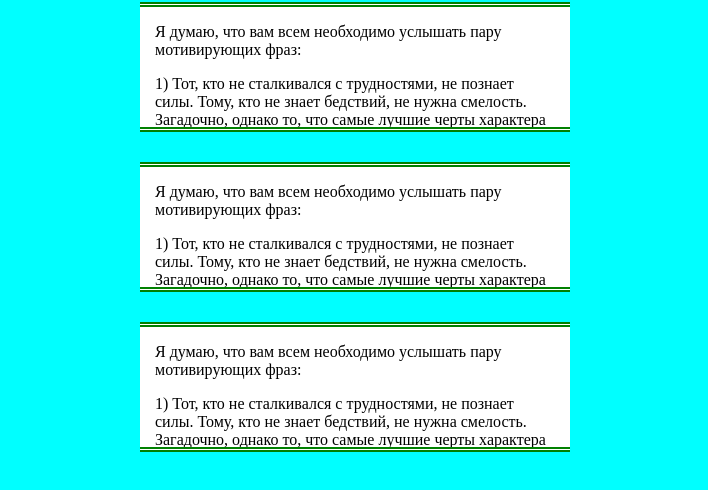
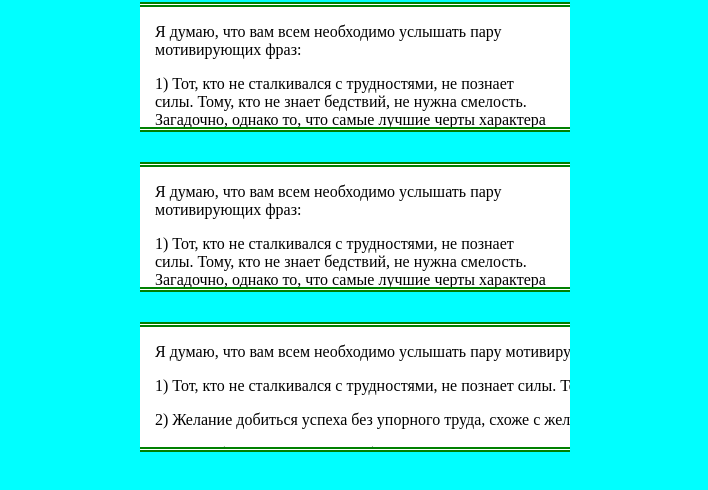
Before and after one commit to Delekus/overflow-test, a plain HTML site: page index.html in a window 1280 px wide. Shown: the part 78-568 px from the top of the page, without its empty margins (285-993 px from the left). Drawn offline with Linux system fonts and the light colour scheme.

Commit message:
Update index.html
add attribute white-space: pre for tags p in last div

```diff
--- a/index.html
+++ b/index.html
@@ -27,10 +27,10 @@
 	</div>
 
 	<div style="border-style: double none double none; border-color: green; border-width: 5px; background-color: white; width: 400px; height: 120px; margin: 20px auto 30px; padding: 0 15px; overflow: scroll;">
-		<p>Я думаю, что вам всем необходимо услышать пару мотивирующих фраз:</p>
-		<p>1) Тот, кто не сталкивался с трудностями, не познает силы. Тому, кто не знает бедствий, не нужна смелость. Загадочно, однако то, что самые лучшие черты характера в человеке, как раз и прорастают в почве, наполненной трудностями. (Harry Fosdick)</p>
-		<p>2) Желание добиться успеха без упорного труда, схоже с желанием снять урожай там, где вы не садили семена. (David Bly)</p>
-		<p>3) Вы не будете расти, если не будете пытаться совершить что-то за пределами того, что вы уже знаете в совершенстве. (Ralph Waldo Emerson)</p>
+		<p style="white-space: pre;">Я думаю, что вам всем необходимо услышать пару мотивирующих фраз:</p>
+		<p style="white-space: pre;">1) Тот, кто не сталкивался с трудностями, не познает силы. Тому, кто не знает бедствий, не нужна смелость. Загадочно, однако то, что самые лучшие черты характера в человеке, как раз и прорастают в почве, наполненной трудностями. (Harry Fosdick)</p>
+		<p style="white-space: pre;">2) Желание добиться успеха без упорного труда, схоже с желанием снять урожай там, где вы не садили семена. (David Bly)</p>
+		<p style="white-space: pre;">3) Вы не будете расти, если не будете пытаться совершить что-то за пределами того, что вы уже знаете в совершенстве. (Ralph Waldo Emerson)</p>
 	</div>
 </body>
 
```
